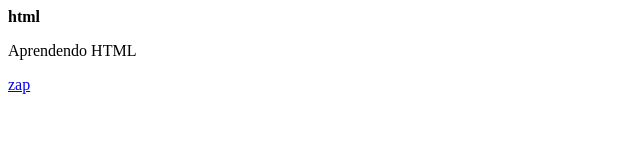
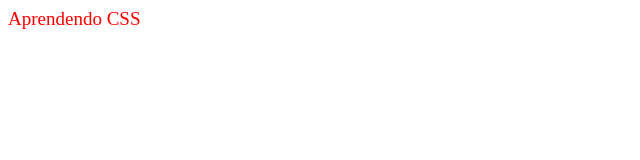
Before and after one commit to Brainha/IntroducaoHTML, a plain HTML site: page index.html in a window 1280 px wide. Shown: the whole page, without its empty margins (0-640 px from the left). Drawn offline with Linux system fonts and the light colour scheme.

Commit message:
IntroducaoCss
aula18

```diff
--- a/index.html
+++ b/index.html
@@ -1,3 +1,11 @@
-<strong>html </strong>
-<p>Aprendendo HTML</p>
-<a href="https://web.whatsapp.com/">zap</a>
+<style>
+  p {
+    color: red;
+    font-size: 19px;
+
+  }
+</style>
+
+<p>
+  Aprendendo CSS
+</p>
```
